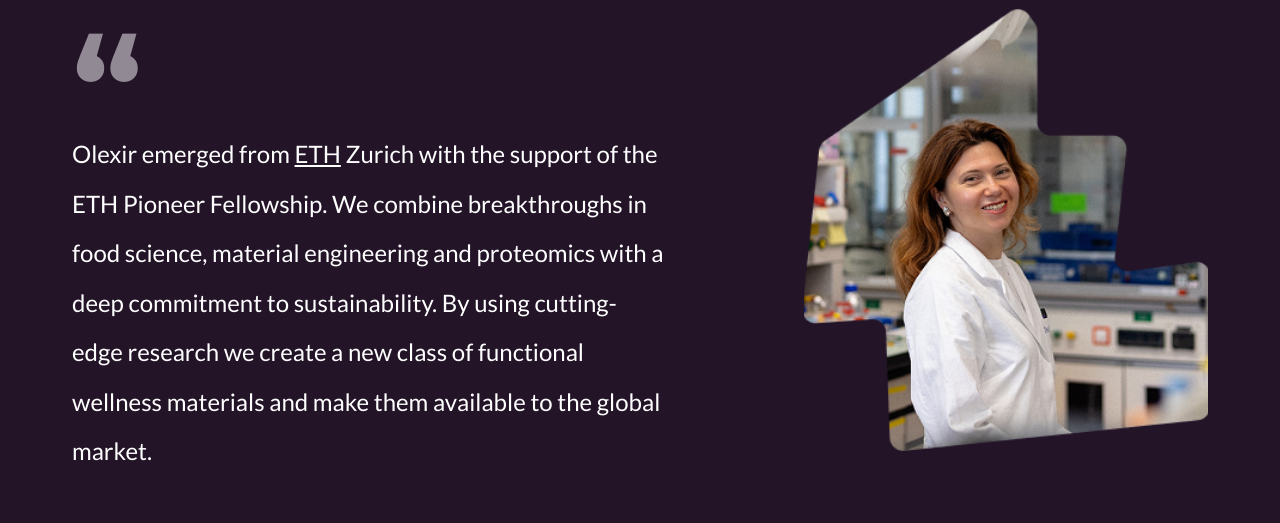
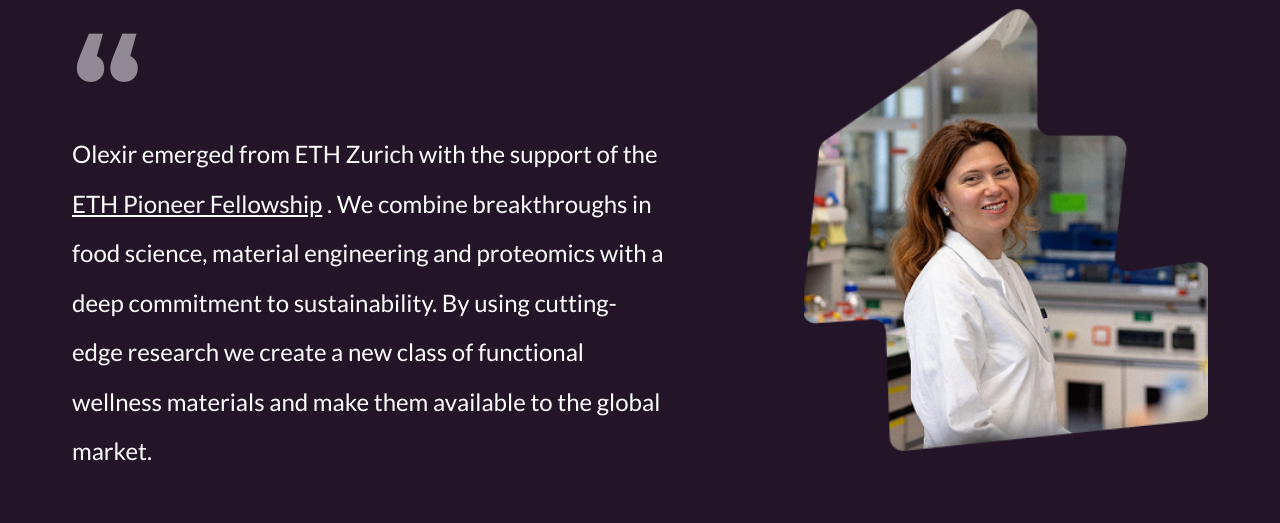
Before and after one commit to MrDrProfessorPatrick/olexir, a Next.js app: page / in a window 1280 px wide. Shown: the part 2500-3023 px from the top of the page. Built offline with nearby package versions, Linux system fonts and the light colour scheme.

Commit message:
eth pioneer fellowshop link added

```diff
--- a/src/components/HomePageContent.js
+++ b/src/components/HomePageContent.js
@@ -49,16 +49,15 @@
                     <p
                         className={`text-[18px] lg:text-[24px] lg:leading-[49.5px] text-white ${lato.className} pt-30 md:pt-0 2xl:pt-40`}
                     >
-                        Olexir emerged from{' '}
+                        Olexir emerged from ETH Zurich with the support of the{' '}
                         <Link
                             href="https://entrepreneurship.ethz.ch/startups-spinoffs/find-offers-programs-space-grants-for-entrepreneurs/pioneer-fellowship/current-fellows/20241/olexir.html"
                             target="_blank"
                             className="underline hover:opacity-80"
                         >
-                            ETH
+                            ETH Pioneer Fellowship
                         </Link>{' '}
-                        Zurich with the support of the ETH Pioneer Fellowship.
-                        We combine breakthroughs in food science, material
+                        . We combine breakthroughs in food science, material
                         engineering and proteomics with a deep commitment to
                         sustainability. By using cutting-edge research we create
                         a new class of functional wellness materials and make
```
